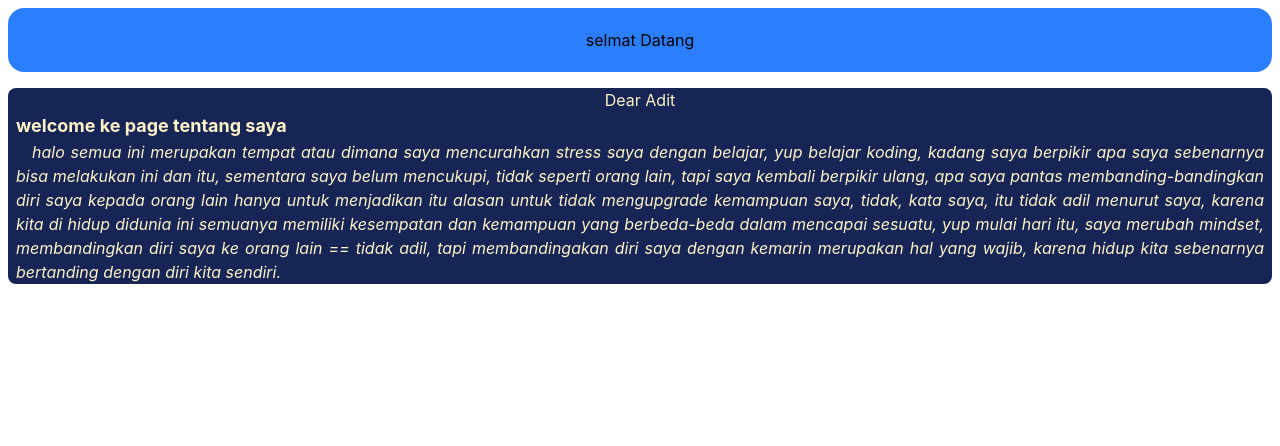
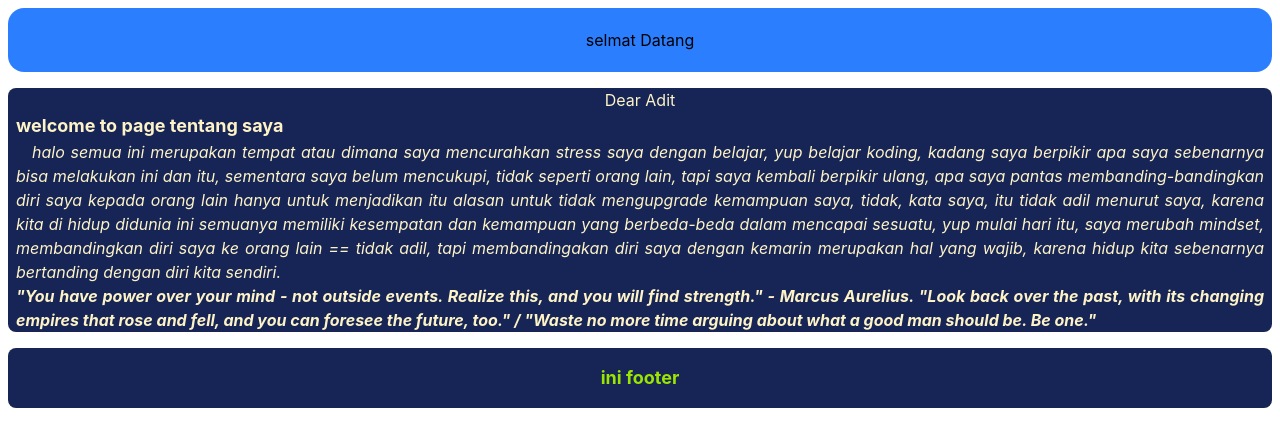
Before and after one commit to adit1a/Todo-List, a website built with Vite: page about.html in a window 1280 px wide. Built offline with nearby package versions, Linux system fonts and the light colour scheme.

Commit message:
membuat page about, tentang developer itu sendiri dan menambahkan beberapa style di teks 2

```diff
--- a/about.html
+++ b/about.html
@@ -12,15 +12,20 @@
             <h1>selmat Datang</h1>
         </div>
     </header>
-    <main class="width:100% p-2">
+    <main class="w-svw p-2">
         <div class="bg-blue-950 h-50%  rounded-lg">
             <h2 class="text-amber-100 flex justify-center items-center">Dear Adit</h2>
-            <h3 class="text-amber-100 pl-2 font-bold text-lg">welcome ke page tentang saya</h3>
-            <p class="text-amber-100 indent-4 text-justify pr-2 pl-2 italic">halo semua ini merupakan tempat atau dimana saya mencurahkan stress saya dengan belajar, yup belajar koding, kadang saya berpikir apa saya sebenarnya bisa melakukan ini dan itu, sementara saya belum mencukupi, tidak seperti orang lain, tapi saya kembali berpikir ulang, apa saya pantas membanding-bandingkan diri saya kepada orang lain hanya untuk menjadikan itu alasan untuk tidak mengupgrade kemampuan saya, tidak, kata saya, itu tidak adil menurut saya, karena kita di hidup didunia ini semuanya memiliki kesempatan dan kemampuan yang berbeda-beda dalam mencapai sesuatu, yup mulai hari itu, saya merubah mindset, membandingkan diri saya ke orang lain == tidak adil, tapi membandingakan diri saya dengan kemarin merupakan hal yang wajib, karena hidup kita sebenarnya bertanding dengan diri kita sendiri.</p>
+            <h3 class="text-amber-100 pl-2 font-bold text-lg">welcome to page tentang saya</h3>
+            <p class="text-amber-100 indent-4 text-justify pr-2 pl-2 italic">halo semua ini merupakan tempat atau dimana saya mencurahkan stress saya dengan belajar, yup belajar koding, kadang saya berpikir apa saya sebenarnya bisa melakukan ini dan itu, sementara saya belum mencukupi, tidak seperti orang lain, tapi saya kembali berpikir ulang, apa saya pantas membanding-bandingkan diri saya kepada orang lain hanya untuk menjadikan itu alasan untuk tidak mengupgrade kemampuan saya, tidak, kata saya, itu tidak adil menurut saya, karena kita di hidup didunia ini semuanya memiliki kesempatan dan kemampuan yang berbeda-beda dalam mencapai sesuatu, yup mulai hari itu, saya merubah mindset, membandingkan diri saya ke orang lain == tidak adil, tapi membandingakan diri saya dengan kemarin merupakan hal yang wajib, karena hidup kita sebenarnya bertanding dengan diri kita sendiri.  </p>
+            <p class="text-amber-100  text-justify pr-2 pl-2 italic font-bold">"You have power over your mind - not outside events. Realize this, and you will find strength." - Marcus Aurelius.
+            "Look back over the past, with its changing empires that rose and fell, and you can foresee the future, too." / "Waste no more time arguing about what a good man should be. Be one."
+            </p>
         </div>
     </main>
-    <footer>
-
+    <footer class="w-svw p-2 ">
+        <div class="bg-blue-950 p-4 rounded-lg">
+            <h3 class="flex justify-center text-lime-400 font-bold text-lg">ini footer</h3>
+        </div>
     </footer>
 </body>
 </html>
```
